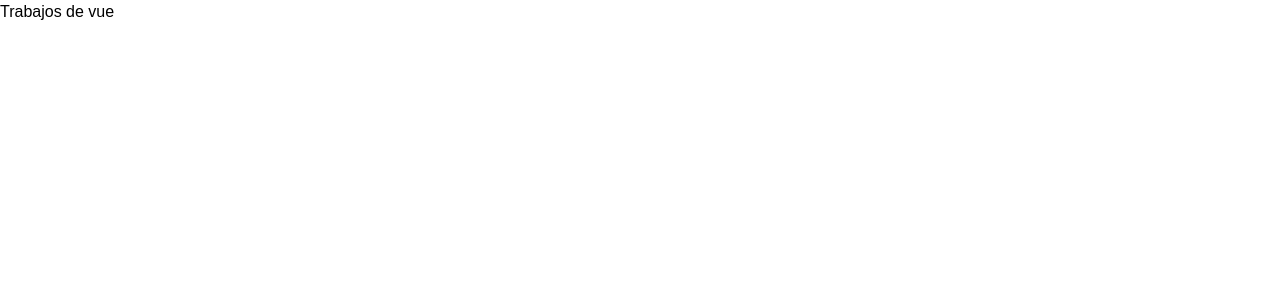
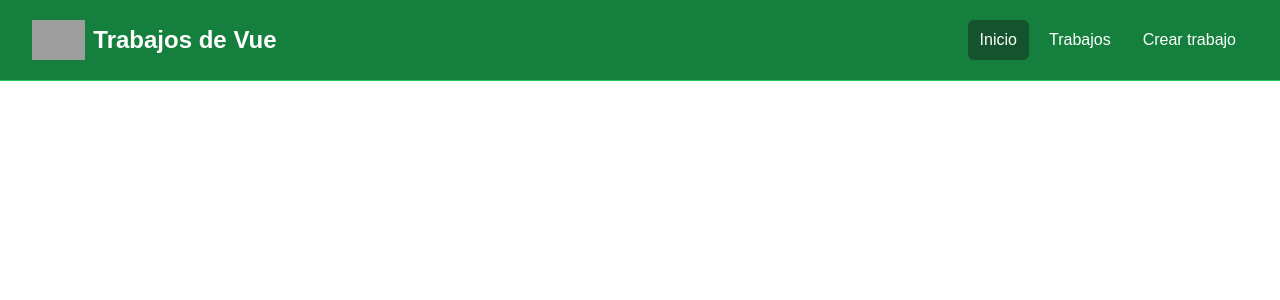
Before and after one commit to AlejandroSoftwareDeveloper/Vuejs, a Vue app: page / in a window 1280 px wide. Shown: the top 300 px of the page. Built offline with nearby package versions, Linux system fonts and the light colour scheme; grey boxes are pictures that could not be loaded.

Commit message:
Creada la navbar del proyecto

```diff
--- a/src/App.vue
+++ b/src/App.vue
@@ -1,7 +1,8 @@
 <script setup>
-   //Me quede en el minuto 55:10 del tutorial de Crash Course de Vuejs
+//Me quede en el minuto 55:10 del tutorial de Crash Course de Vuejs
+import Navbar from "./components/Navbar.vue";
 </script>
 
 <template>
-  <h1>Trabajos de vue</h1>
+  <Navbar />
 </template>
--- /dev/null
+++ b/src/components/Hero.vue
@@ -0,0 +1,2 @@
+<script setup></script>
+<template></template>
--- /dev/null
+++ b/src/components/Navbar.vue
@@ -0,0 +1,42 @@
+<script setup>
+import logo from "@/assets/logo.png";
+</script>
+
+<template>
+  <nav class="bg-green-700 border-b border-green-500">
+    <div class="mx-auto max-w-7xl px-2 sm:px-6 lg:px-8">
+      <div class="flex h-20 items-center justify-between">
+        <div
+          class="flex flex-1 items-center justify-center md:items-stretch md:justify-start"
+        >
+          <!-- Logo -->
+          <a class="flex flex-shrink-0 items-center mr-4" href="index.html">
+            <img class="h-10 w-auto" :src="logo" alt="Vue Jobs" />
+            <span class="hidden md:block text-white text-2xl font-bold ml-2"
+              >Trabajos de Vue</span
+            >
+          </a>
+          <div class="md:ml-auto">
+            <div class="flex space-x-2">
+              <a
+                href="index.html"
+                class="text-white bg-green-900 hover:bg-gray-900 hover:text-white rounded-md px-3 py-2"
+                >Inicio</a
+              >
+              <a
+                href="jobs.html"
+                class="text-white hover:bg-green-900 hover:text-white rounded-md px-3 py-2"
+                >Trabajos</a
+              >
+              <a
+                href="add-job.html"
+                class="text-white hover:bg-green-900 hover:text-white rounded-md px-3 py-2"
+                >Crear trabajo</a
+              >
+            </div>
+          </div>
+        </div>
+      </div>
+    </div>
+  </nav>
+</template>
```
